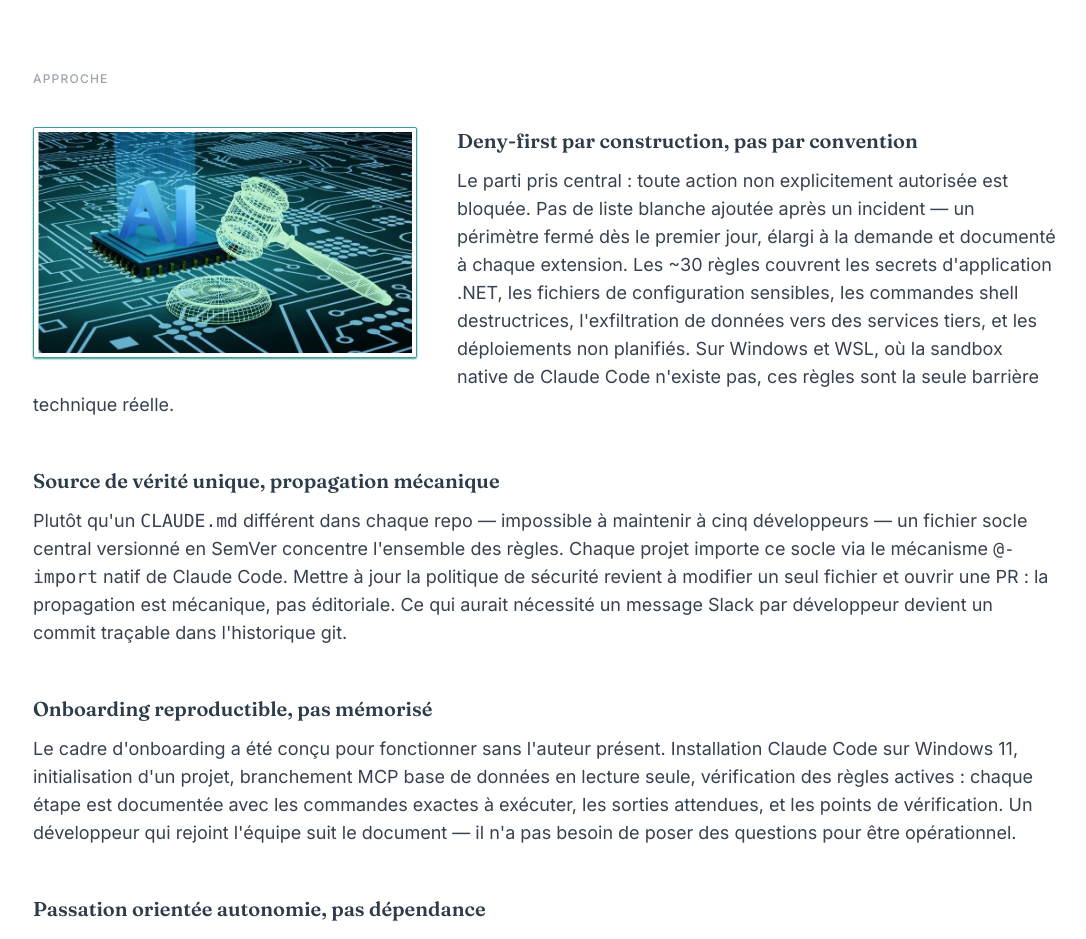
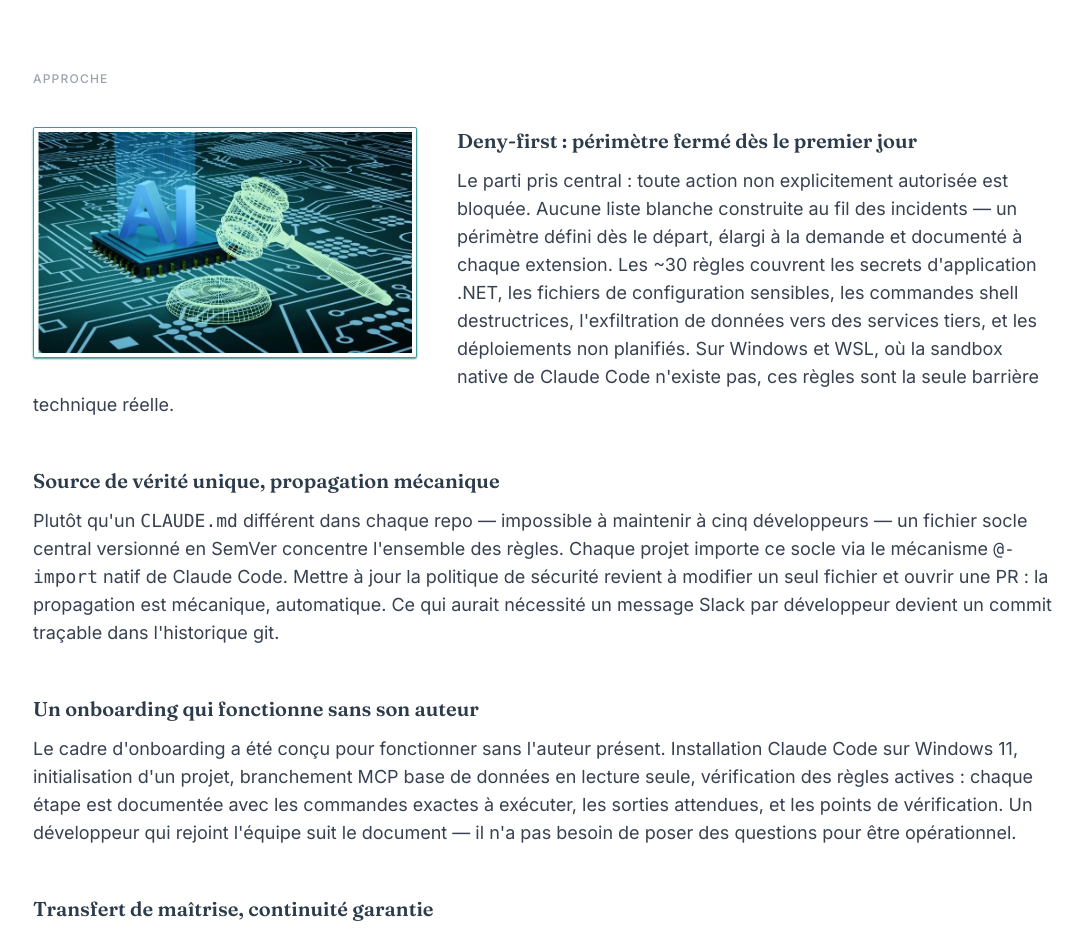
Before and after one commit to deka/deka.github.io, a Next.js app: page /portfolio/claude-code-gov in a window 1280 px wide. Shown: the part 1700-2639 px from the top of the page, without its empty margins (95-1181 px from the left). Built offline with nearby package versions, Linux system fonts and the light colour scheme.

Commit message:
style(claude-code-gov): diversify section titles and body style
Replace 5 repetitive "X, pas Y" constructions with varied phrasings
to improve rhythm and readability of the portfolio page.

```diff
--- a/app/portfolio/claude-code-gov/page.tsx
+++ b/app/portfolio/claude-code-gov/page.tsx
@@ -82,10 +82,10 @@ export default function ProjetClaudeCodeGov() {
       <section className="py-8 sm:py-16 px-4 sm:px-6 lg:px-8">
         <div className="max-w-5xl mx-auto">
           <ProjetApprocheSection imageSrc="/claude-code-gov-2.webp" imageAlt="Gouvernance Claude Code — mécanisme d'héritage et CLAUDE.md">
-            <ProjetApprocheParagraphe titre="Deny-first par construction, pas par convention">
+            <ProjetApprocheParagraphe titre="Deny-first : périmètre fermé dès le premier jour">
               Le parti pris central : toute action non explicitement autorisée est bloquée.
-              Pas de liste blanche ajoutée après un incident — un périmètre fermé dès le premier
-              jour, élargi à la demande et documenté à chaque extension. Les ~30 règles couvrent
+              Aucune liste blanche construite au fil des incidents — un périmètre défini dès
+              le départ, élargi à la demande et documenté à chaque extension. Les ~30 règles couvrent
               les secrets d'application .NET, les fichiers de configuration sensibles,
               les commandes shell destructrices, l'exfiltration de données vers des services
               tiers, et les déploiements non planifiés. Sur Windows et WSL, où la sandbox native
@@ -97,10 +97,10 @@ export default function ProjetClaudeCodeGov() {
               l'ensemble des règles. Chaque projet importe ce socle via le mécanisme{" "}
               <code>@-import</code> natif de Claude Code. Mettre à jour la politique de sécurité
               revient à modifier un seul fichier et ouvrir une PR : la propagation est mécanique,
-              pas éditoriale. Ce qui aurait nécessité un message Slack par développeur
+              automatique. Ce qui aurait nécessité un message Slack par développeur
               devient un commit traçable dans l'historique git.
             </ProjetApprocheParagraphe>
-            <ProjetApprocheParagraphe titre="Onboarding reproductible, pas mémorisé">
+            <ProjetApprocheParagraphe titre="Un onboarding qui fonctionne sans son auteur">
               Le cadre d'onboarding a été conçu pour fonctionner sans l'auteur présent.
               Installation Claude Code sur Windows 11, initialisation d'un projet,
               branchement MCP base de données en lecture seule, vérification des règles actives :
@@ -109,9 +109,9 @@ export default function ProjetClaudeCodeGov() {
               qui rejoint l'équipe suit le document — il n'a pas besoin de poser des questions
               pour être opérationnel.
             </ProjetApprocheParagraphe>
-            <ProjetApprocheParagraphe titre="Passation orientée autonomie, pas dépendance">
-              L'objectif de la mission n'était pas de livrer un système que seul son auteur
-              peut faire évoluer. Le responsable de l'équipe a été formé sur la structure du socle,
+            <ProjetApprocheParagraphe titre="Transfert de maîtrise, continuité garantie">
+              L'objectif de la mission : livrer un système que l'équipe peut faire évoluer
+              elle-même. Le responsable de l'équipe a été formé sur la structure du socle,
               la logique des règles deny, et le cycle de vie d'une évolution : modifier le fichier central,
               versionner, propager. Les prochaines phases — montée en compétence avancée,
               checklists opérationnelles, extension du périmètre MCP — peuvent être
```
